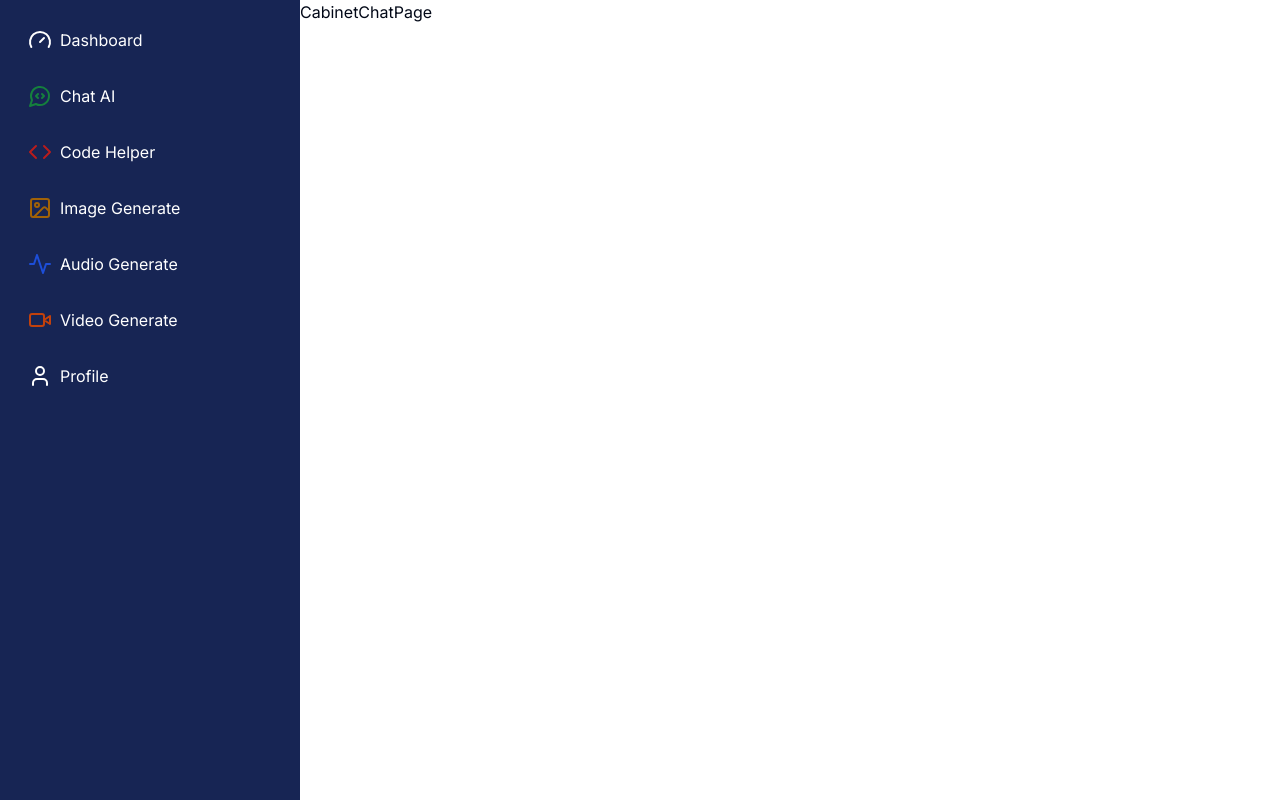
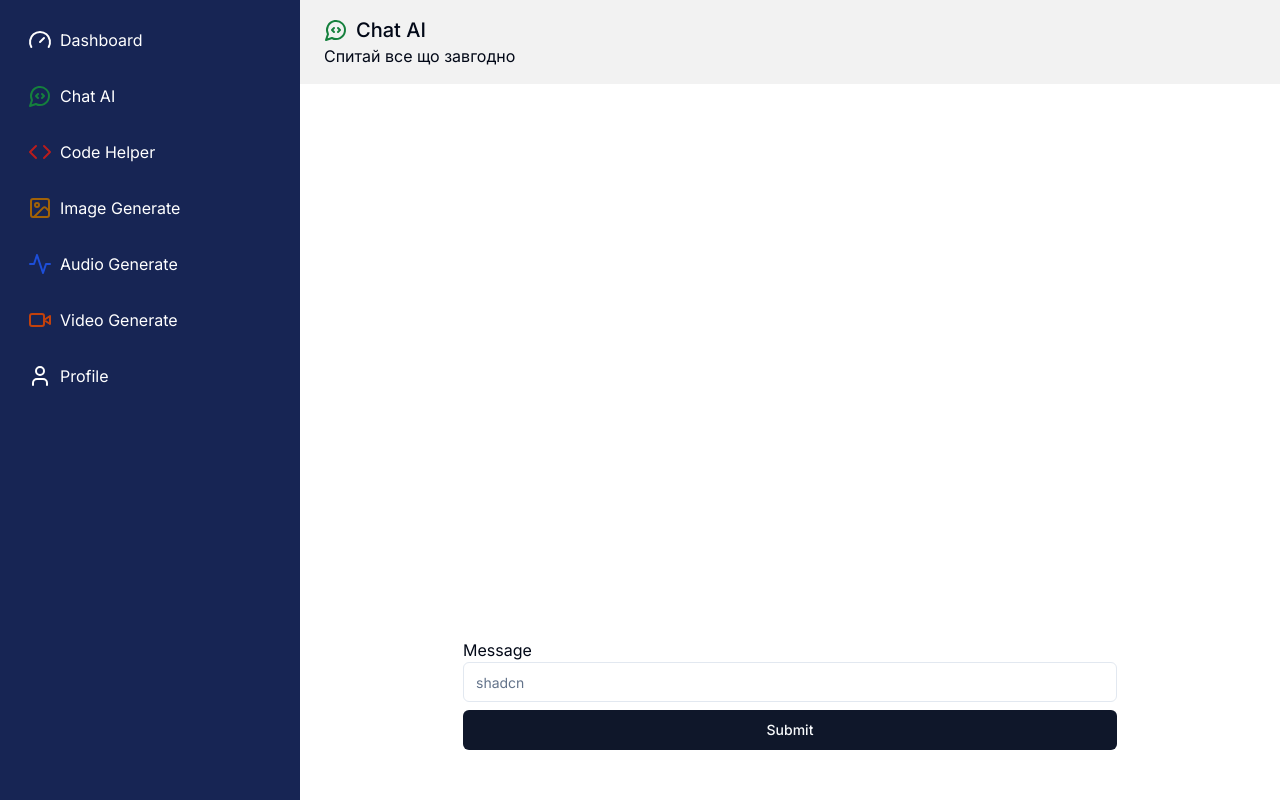
Before and after one commit to Djennkins/ai-360-learn, a Next.js app: page /cabinet/chat in a window 1280 px wide. Built offline with nearby package versions, Linux system fonts and the light colour scheme.

Commit message:
created Basic UI

```diff
--- a/app/(cabinet)/cabinet/chat/page.tsx
+++ b/app/(cabinet)/cabinet/chat/page.tsx
@@ -1,9 +1,18 @@
+import { PRODUCTS } from "@/entities/product/static/products";
+import ProductChatForm from "@/entities/product/ui/ProductChatForm";
+import ProductHeader from "@/entities/product/ui/ProductHeader";
 import { FC } from "react";
 
 interface ICabinetChatPage {}
 
 const CabinetChatPage: FC<ICabinetChatPage> = ({}) => {
-	return <div>CabinetChatPage</div>;
+	const [chat] = PRODUCTS;
+	return (
+		<div className="md:flex-1 flex flex-col justify-between h-[calc(100vh-50px)]">
+			<ProductHeader title={chat.title} icon={chat.icon} description={chat.description} color={chat.color} />
+			<ProductChatForm />
+		</div>
+	);
 };
 
 export default CabinetChatPage;
--- a/app/(cabinet)/dashboard/page.tsx
+++ /dev/null
@@ -1,9 +0,0 @@
-import { FC } from "react";
-
-interface DashBoardPageProps {}
-
-const DashBoardPage: FC<DashBoardPageProps> = ({}) => {
-	return <div>DashBoardPage</div>;
-};
-
-export default DashBoardPage;
--- a/app/(cabinet)/layout.tsx
+++ b/app/(cabinet)/layout.tsx
@@ -9,7 +9,7 @@
 
 const CabinetLayout: FC<ICabinetLayoutProps> = ({ children }) => {
 	return (
-		<div className="flex">
+		<div className="flex flex-col md:flex-row">
 			<Sheet>
 				<div className="hidden md:block bg-blue-950 text-white min-h-screen p-4 w-[300px]">
 					<CabinetList />
--- /dev/null
+++ b/components/ui/form.tsx
@@ -0,0 +1,136 @@
+import * as React from "react";
+import * as LabelPrimitive from "@radix-ui/react-label";
+import { Slot } from "@radix-ui/react-slot";
+import { Controller, ControllerProps, FieldPath, FieldValues, FormProvider, useFormContext } from "react-hook-form";
+
+import { cn } from "@/lib/utils";
+import { Label } from "@/components/ui/label";
+
+const Form = FormProvider;
+
+type FormFieldContextValue<
+	TFieldValues extends FieldValues = FieldValues,
+	TName extends FieldPath<TFieldValues> = FieldPath<TFieldValues>
+> = {
+	name: TName;
+};
+
+const FormFieldContext = React.createContext<FormFieldContextValue>({} as FormFieldContextValue);
+
+const FormField = <
+	TFieldValues extends FieldValues = FieldValues,
+	TName extends FieldPath<TFieldValues> = FieldPath<TFieldValues>
+>({
+	...props
+}: ControllerProps<TFieldValues, TName>) => {
+	return (
+		<FormFieldContext.Provider value={{ name: props.name }}>
+			<Controller {...props} />
+		</FormFieldContext.Provider>
+	);
+};
+
+const useFormField = () => {
+	const fieldContext = React.useContext(FormFieldContext);
+	const itemContext = React.useContext(FormItemContext);
+	const { getFieldState, formState } = useFormContext();
+
+	const fieldState = getFieldState(fieldContext.name, formState);
+
+	if (!fieldContext) {
+		throw new Error("useFormField should be used within <FormField>");
+	}
+
+	const { id } = itemContext;
+
+	return {
+		id,
+		name: fieldContext.name,
+		formItemId: `${id}-form-item`,
+		formDescriptionId: `${id}-form-item-description`,
+		formMessageId: `${id}-form-item-message`,
+		...fieldState,
+	};
+};
+
+type FormItemContextValue = {
+	id: string;
+};
+
+const FormItemContext = React.createContext<FormItemContextValue>({} as FormItemContextValue);
+
+const FormItem = React.forwardRef<HTMLDivElement, React.HTMLAttributes<HTMLDivElement>>(
+	({ className, ...props }, ref) => {
+		const id = React.useId();
+
+		return (
+			<FormItemContext.Provider value={{ id }}>
+				<div ref={ref} className={cn("space-y-2", className)} {...props} />
+			</FormItemContext.Provider>
+		);
+	}
+);
+FormItem.displayName = "FormItem";
+
+const FormLabel = React.forwardRef<
+	React.ElementRef<typeof LabelPrimitive.Root>,
+	React.ComponentPropsWithoutRef<typeof LabelPrimitive.Root>
+>(({ className, ...props }, ref) => {
+	const { error, formItemId } = useFormField();
+
+	return <Label ref={ref} className={cn(error && "text-destructive", className)} htmlFor={formItemId} {...props} />;
+});
+FormLabel.displayName = "FormLabel";
+
+const FormControl = React.forwardRef<React.ElementRef<typeof Slot>, React.ComponentPropsWithoutRef<typeof Slot>>(
+	({ ...props }, ref) => {
+		const { error, formItemId, formDescriptionId, formMessageId } = useFormField();
+
+		return (
+			<Slot
+				ref={ref}
+				id={formItemId}
+				aria-describedby={!error ? `${formDescriptionId}` : `${formDescriptionId} ${formMessageId}`}
+				aria-invalid={!!error}
+				{...props}
+			/>
+		);
+	}
+);
+FormControl.displayName = "FormControl";
+
+const FormDescription = React.forwardRef<HTMLParagraphElement, React.HTMLAttributes<HTMLParagraphElement>>(
+	({ className, ...props }, ref) => {
+		const { formDescriptionId } = useFormField();
+
+		return (
+			<p ref={ref} id={formDescriptionId} className={cn("text-sm text-muted-foreground", className)} {...props} />
+		);
+	}
+);
+FormDescription.displayName = "FormDescription";
+
+const FormMessage = React.forwardRef<HTMLParagraphElement, React.HTMLAttributes<HTMLParagraphElement>>(
+	({ className, children, ...props }, ref) => {
+		const { error, formMessageId } = useFormField();
+		const body = error ? String(error?.message) : children;
+
+		if (!body) {
+			return null;
+		}
+
+		return (
+			<p
+				ref={ref}
+				id={formMessageId}
+				className={cn("text-sm font-medium text-destructive", className)}
+				{...props}
+			>
+				{body}
+			</p>
+		);
+	}
+);
+FormMessage.displayName = "FormMessage";
+
+export { useFormField, Form, FormItem, FormLabel, FormControl, FormDescription, FormMessage, FormField };
--- /dev/null
+++ b/components/ui/input.tsx
@@ -0,0 +1,25 @@
+import * as React from "react"
+
+import { cn } from "@/lib/utils"
+
+export interface InputProps
+  extends React.InputHTMLAttributes<HTMLInputElement> {}
+
+const Input = React.forwardRef<HTMLInputElement, InputProps>(
+  ({ className, type, ...props }, ref) => {
+    return (
+      <input
+        type={type}
+        className={cn(
+          "flex h-10 w-full rounded-md border border-input bg-background px-3 py-2 text-sm ring-offset-background file:border-0 file:bg-transparent file:text-sm file:font-medium placeholder:text-muted-foreground focus-visible:outline-none focus-visible:ring-2 focus-visible:ring-ring focus-visible:ring-offset-2 disabled:cursor-not-allowed disabled:opacity-50",
+          className
+        )}
+        ref={ref}
+        {...props}
+      />
+    )
+  }
+)
+Input.displayName = "Input"
+
+export { Input }
--- /dev/null
+++ b/components/ui/label.tsx
@@ -0,0 +1,26 @@
+"use client"
+
+import * as React from "react"
+import * as LabelPrimitive from "@radix-ui/react-label"
+import { cva, type VariantProps } from "class-variance-authority"
+
+import { cn } from "@/lib/utils"
+
+const labelVariants = cva(
+  "text-sm font-medium leading-none peer-disabled:cursor-not-allowed peer-disabled:opacity-70"
+)
+
+const Label = React.forwardRef<
+  React.ElementRef<typeof LabelPrimitive.Root>,
+  React.ComponentPropsWithoutRef<typeof LabelPrimitive.Root> &
+    VariantProps<typeof labelVariants>
+>(({ className, ...props }, ref) => (
+  <LabelPrimitive.Root
+    ref={ref}
+    className={cn(labelVariants(), className)}
+    {...props}
+  />
+))
+Label.displayName = LabelPrimitive.Root.displayName
+
+export { Label }
--- /dev/null
+++ b/entities/product/ui/ProductChatForm.tsx
@@ -0,0 +1,54 @@
+"use client";
+
+import { zodResolver } from "@hookform/resolvers/zod";
+import { useForm } from "react-hook-form";
+import { z } from "zod";
+
+import { Button } from "@/components/ui/button";
+import { Form, FormControl, FormDescription, FormField, FormItem, FormLabel, FormMessage } from "@/components/ui/form";
+import { Input } from "@/components/ui/input";
+
+const formSchema = z.object({
+	prompt: z.string().min(2, {
+		message: "Username must be at least 2 characters.",
+	}),
+});
+
+function ProductChatForm() {
+	const form = useForm<z.infer<typeof formSchema>>({
+		resolver: zodResolver(formSchema),
+		defaultValues: {
+			prompt: "",
+		},
+	});
+
+	function onSubmit(values: z.infer<typeof formSchema>) {
+		console.log(values);
+	}
+
+	return (
+		<div className="px-4 md:w-[70%] md:mx-auto">
+			<div>Message</div>
+			<Form {...form}>
+				<form onSubmit={form.handleSubmit(onSubmit)} className="flex flex-col gap-2">
+					<FormField
+						control={form.control}
+						name="prompt"
+						render={({ field }) => (
+							<FormItem>
+								<FormControl>
+									<Input placeholder="shadcn" {...field} />
+								</FormControl>
+							</FormItem>
+						)}
+					/>
+					<Button type="submit" className="w-full">
+						Submit
+					</Button>
+				</form>
+			</Form>
+		</div>
+	);
+}
+
+export default ProductChatForm;
--- /dev/null
+++ b/entities/product/ui/ProductHeader.tsx
@@ -0,0 +1,22 @@
+import { FC, ReactNode } from "react";
+
+interface IProductHeaderProps {
+	title: string;
+	icon: ReactNode;
+	description: string;
+	color: string;
+}
+
+const ProductHeader: FC<IProductHeaderProps> = ({ title, icon, description, color }) => {
+	return (
+		<div className="bg-black/5 p-4 md:px-6">
+			<div className="flex gap-2 items-center">
+				<div className={color}>{icon}</div>
+				<div className="text-xl font-medium">{title}</div>
+			</div>
+			<div>{description}</div>
+		</div>
+	);
+};
+
+export default ProductHeader;
--- a/package.json
+++ b/package.json
@@ -9,7 +9,9 @@
     "lint": "next lint"
   },
   "dependencies": {
+    "@hookform/resolvers": "^3.3.4",
     "@radix-ui/react-dialog": "^1.0.5",
+    "@radix-ui/react-label": "^2.0.2",
     "@radix-ui/react-slot": "^1.0.2",
     "@reduxjs/toolkit": "^2.1.0",
     "class-variance-authority": "^0.7.0",
@@ -18,9 +20,11 @@
     "next": "14.1.0",
     "react": "^18",
     "react-dom": "^18",
+    "react-hook-form": "^7.50.1",
     "react-redux": "^9.1.0",
     "tailwind-merge": "^2.2.1",
-    "tailwindcss-animate": "^1.0.7"
+    "tailwindcss-animate": "^1.0.7",
+    "zod": "^3.22.4"
   },
   "devDependencies": {
     "@types/node": "^20",
```
Also changed, not shown: 1 other file (tests, documents, lock files or other folders).
